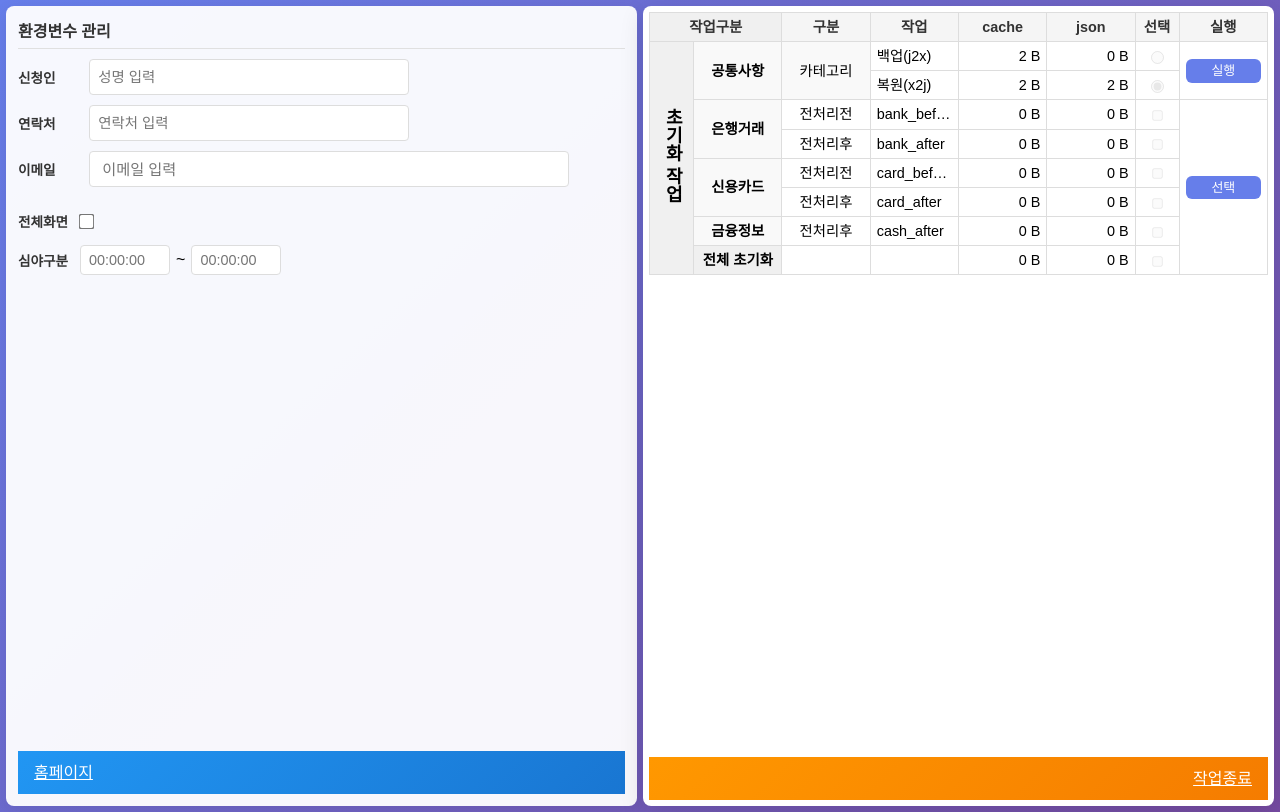
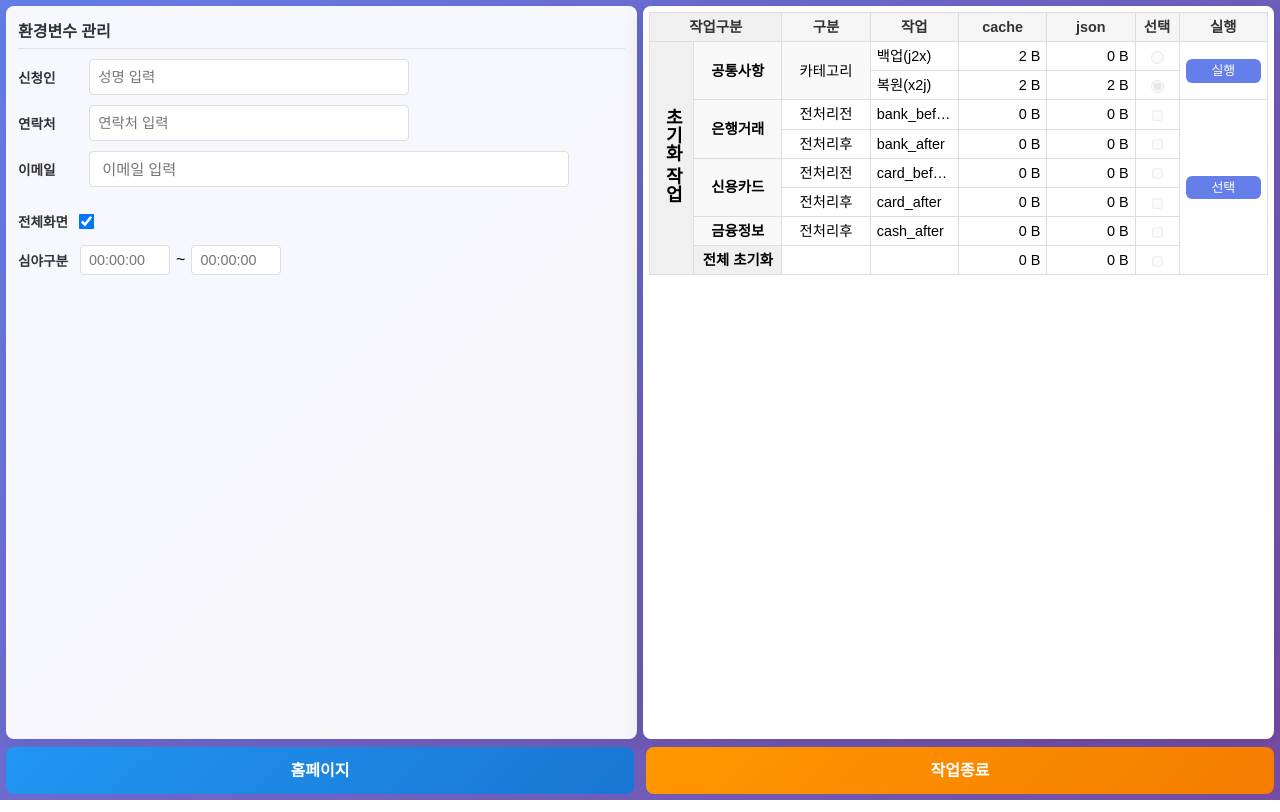
Before and after one commit to k30035600/MyRisk, a Flask app: page /reset in a window 1280 px wide. Run offline with Flask 2, Linux system fonts and the light colour scheme; data that the repository does not hold is empty; parts of the project's set-up code (start-up, migrations or seed data) failed here and were passed over.

Commit message:
fix: 초기화 페이지 하단 버튼 페이지 내 배치 및 전체화면 기본 활성화
- 홈페이지·작업종료 버튼을 bottom-actions로 통합, 페이지 범위 내 배치
- 앱 로딩 시 전체화면 체크박스 기본 true로 변경

Made-with: Cursor

```diff
--- a/templates/reset.html
+++ b/templates/reset.html
@@ -8,10 +8,11 @@
         * { margin: 0; padding: 0; box-sizing: border-box; }
         html { overflow-x: hidden; }
         body { font-family: 'Malgun Gothic', '맑은 고딕', sans-serif; background: linear-gradient(135deg, #667eea 0%, #764ba2 100%); min-height: 100vh; padding: 6px; overflow-y: auto; overflow-x: hidden; }
-        .page-wrap { display: flex; width: 100%; min-height: 100vh; }
+        .page-wrap { display: flex; flex-direction: column; width: 100%; min-height: calc(100vh - 12px); }
+        .panels-row { display: flex; flex: 1; width: 100%; }
         .left-panel { width: 50%; min-width: 0; padding: 12px; background: rgba(255,255,255,0.95); border-radius: 8px; margin: 0 6px 0 0; box-shadow: 0 4px 16px rgba(0,0,0,0.08); font-family: 'Malgun Gothic', '맑은 고딕', sans-serif; text-align: left; display: flex; flex-direction: column; }
-        .left-panel-actions { margin-top: auto; padding-top: 12px; text-align: left; display: flex; align-items: flex-end; }
-        .left-panel-actions .btn { display: flex; align-items: center; width: 100%; min-height: 2.5em; padding: 12px 16px; line-height: 1.2; text-align: left; box-sizing: border-box; }
+        .bottom-actions { display: flex; gap: 12px; padding-top: 8px; width: 100%; }
+        .bottom-actions .btn { flex: 1; display: flex; align-items: center; justify-content: center; min-height: 2.5em; padding: 14px 16px; line-height: 1.2; box-sizing: border-box; border-radius: 8px; text-decoration: none; font-size: 1em; font-weight: bold; font-family: inherit; }
         .left-panel .panel-header { font-size: 1em; font-weight: bold; color: #333; margin-bottom: 10px; padding-bottom: 6px; border-bottom: 1px solid #e0e0e0; }
         .left-panel .form-line { display: flex; align-items: center; gap: 12px; flex-wrap: wrap; margin-bottom: 8px; }
         .left-panel .form-line label { font-size: 0.85em; color: #333; font-weight: bold; white-space: nowrap; }
@@ -24,10 +25,8 @@
         .left-panel .form-line-applicant .form-row { display: flex; align-items: center; justify-content: flex-start; gap: 10px; text-align: left; width: 100%; }
         .left-panel .form-line-applicant .form-row label { font-size: 0.85em; color: #333; font-weight: bold; white-space: nowrap; min-width: 4.5em; text-align: left; }
         .left-panel .applicant-input { width: 100%; max-width: 480px; min-width: 320px; height: 36px; padding: 8px 12px; font-size: 0.95em; border: 1px solid #ddd; border-radius: 4px; box-sizing: border-box; text-align: left; }
-        .right-panel { width: 50%; min-width: 0; display: flex; flex-direction: column; align-items: flex-end; }
+        .right-panel { width: 50%; min-width: 0; display: flex; flex-direction: column; }
         .container { background: white; border-radius: 8px; box-shadow: 0 6px 24px rgba(0,0,0,0.12); padding: 6px; width: 100%; max-width: 100%; overflow-x: auto; font-family: 'Malgun Gothic', '맑은 고딕', sans-serif; display: flex; flex-direction: column; flex: 1; min-height: 0; }
-        .right-panel-actions { margin-top: auto; padding-top: 12px; text-align: right; display: flex; align-items: flex-end; }
-        .right-panel-actions .btn { display: flex; align-items: center; justify-content: flex-end; width: 100%; min-height: 2.5em; padding: 12px 16px; line-height: 1.2; text-align: right; box-sizing: border-box; }
         h1 { font-size: 0.95em; color: #333; margin-bottom: 2px; line-height: 1.2; }
         .reset-table { width: 100%; max-width: 100%; border-collapse: collapse; font-size: 0.9em; line-height: 1; table-layout: fixed; font-family: 'Malgun Gothic', '맑은 고딕', sans-serif; }
         .reset-table col { width: 12.5%; }
@@ -61,7 +60,7 @@
         .btn-shutdown { background: linear-gradient(135deg, #FF9800 0%, #F57C00 100%); color: #fff; }
         .btn-shutdown:hover { filter: brightness(1.1); }
         @media (max-width: 1024px) {
-            .page-wrap { flex-direction: column; }
+            .panels-row { flex-direction: column; }
             .left-panel, .right-panel { width: 100%; margin: 0 0 8px 0; }
         }
         @media (max-width: 768px) {
@@ -85,6 +84,7 @@
 </head>
 <body>
     <div class="page-wrap">
+      <div class="panels-row">
         <div class="left-panel">
             <h2 class="panel-header">{{ reset_left_header|default('환경변수 관리') }}</h2>
             <div class="form-line form-line-applicant">
@@ -112,9 +112,6 @@
                     <span>~</span>
                     <input type="text" id="input-simya-end" placeholder="00:00:00" title="종료 hh:mm:ss" />
                 </div>
-            </div>
-            <div class="left-panel-actions">
-                <a href="/" class="btn btn-home">홈페이지</a>
             </div>
         </div>
         <div class="right-panel">
@@ -204,11 +201,13 @@
                 </tr>
             </tbody>
         </table>
-        <div class="right-panel-actions">
-            <a href="/shutdown" class="btn btn-shutdown">작업종료</a>
-        </div>
             </div>
         </div>
+      </div>
+      <div class="bottom-actions">
+        <a href="/" class="btn btn-home">홈페이지</a>
+        <a href="/shutdown" class="btn btn-shutdown">작업종료</a>
+      </div>
     </div>
 
     <script>
@@ -571,8 +570,8 @@
             if (!chk) return;
             var isFs = function() { return !!(document.fullscreenElement || document.webkitFullscreenElement); };
 
-            var stored = false;
-            try { stored = localStorage.getItem(FS_KEY) === '1'; } catch(e) {}
+            var stored = true;
+            try { var _v = localStorage.getItem(FS_KEY); if (_v !== null) stored = _v === '1'; } catch(e) {}
             chk.checked = stored;
 
             function enterFs() {
@@ -591,7 +590,7 @@
                 if (p && p.catch) p.catch(function() {});
             }
 
-            if (stored) {
+            if (chk.checked) {
                 document.addEventListener('click', function _h() {
                     document.removeEventListener('click', _h, true);
                     enterFs();
```
